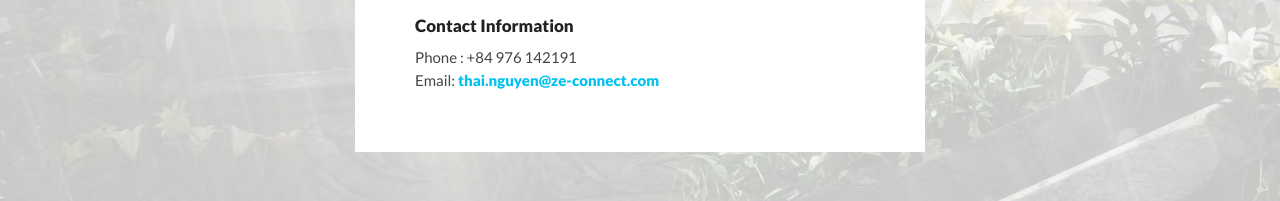
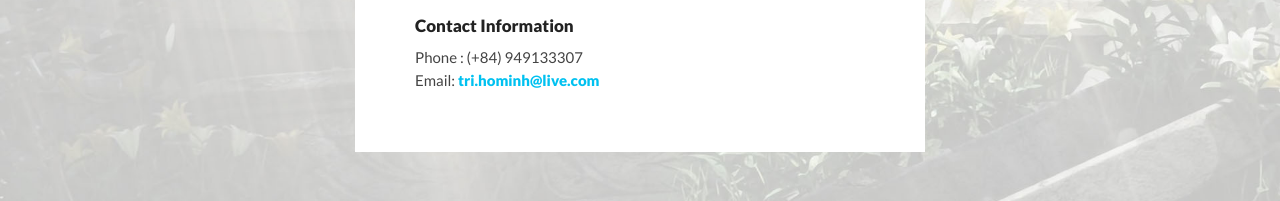
Before and after one commit to lesslucifer/ze_connect, a plain HTML site: page index.html in a window 1280 px wide. Shown: the part 4767-4968 px from the top of the page. Drawn offline with Linux system fonts and the light colour scheme.

Commit message:
+ update info footer

```diff
--- a/index.html
+++ b/index.html
@@ -696,8 +696,8 @@
 								<!-- Phones -->
 								<div class="contact-info-item m-top-20">
 									<h4>Contact Information</h4>
-									<p> Phone : +84 976 142191</p>
-									<p> Email: <span>thai.nguyen@ze-connect.com</span></p>
+									<p> Phone : (+84) 949133307</p>
+									<p> Email: <span>tri.hominh@live.com </span></p>
 								</div>
 
 							</div>
```
